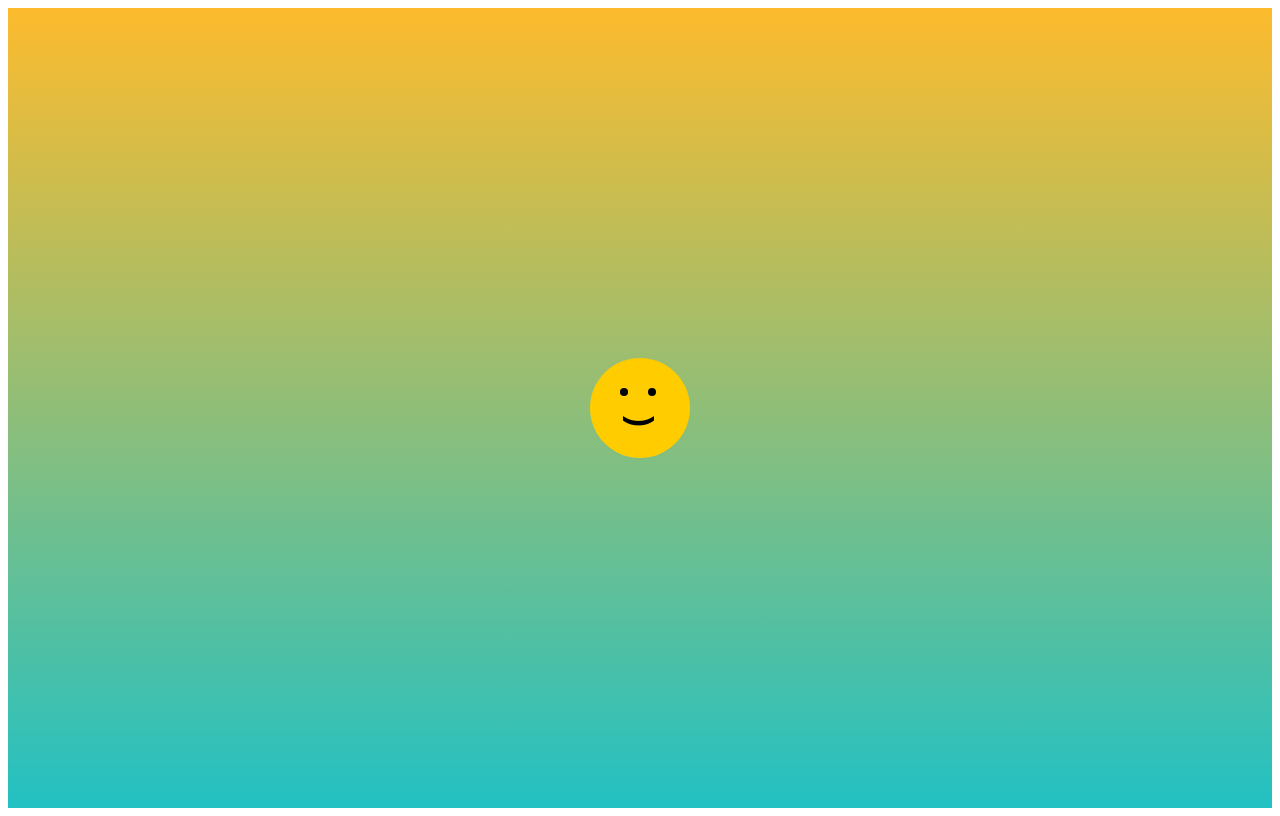
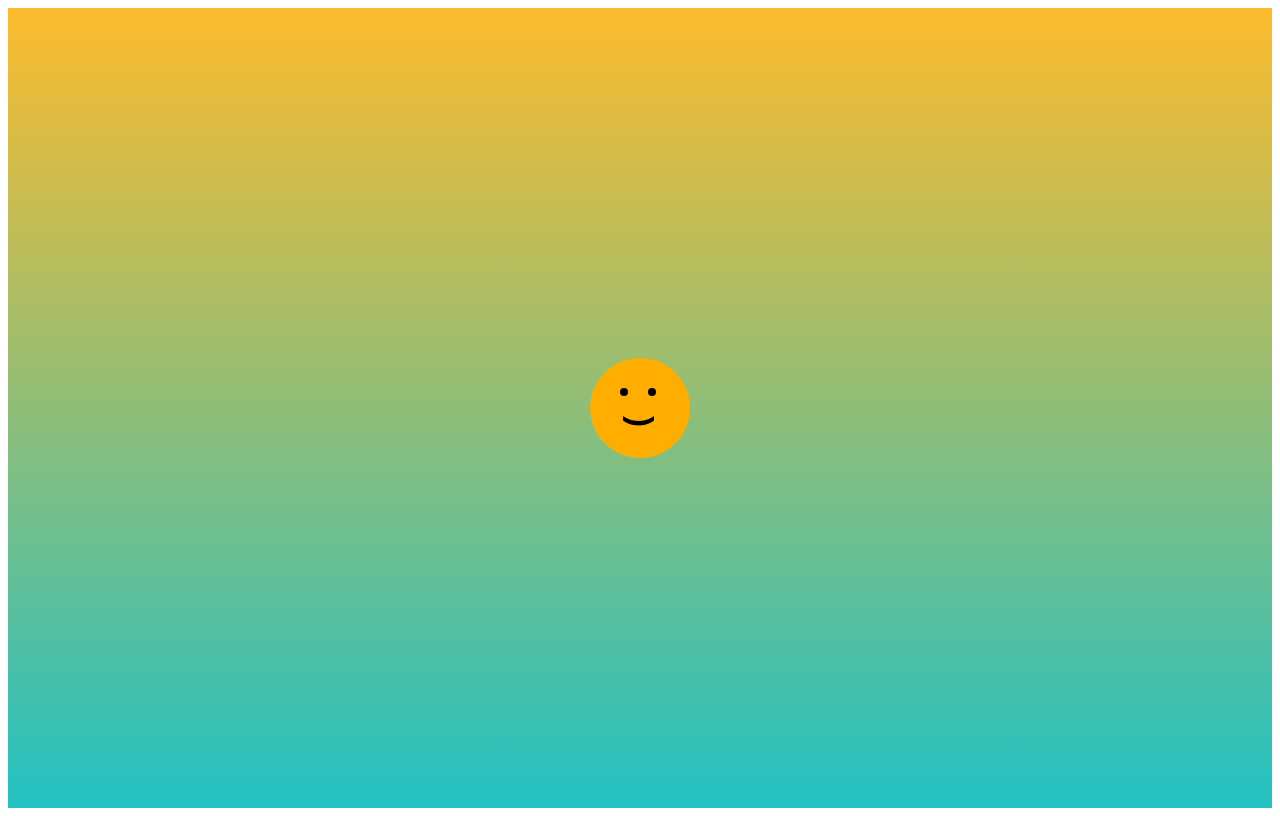
Before and after one commit to gloriarodrife/Face-click, a plain HTML site: page index.html in a window 1280 px wide. Drawn offline with Linux system fonts and the light colour scheme.

Commit message:
color face

```diff
--- a/main.css
+++ b/main.css
@@ -18,7 +18,7 @@
 
 .head {
   position: relative;
-  background: #fc0;
+  background: rgb(255, 174, 0);
   height: 100px;
   width: 100px;
   border-radius: 50%;
```
